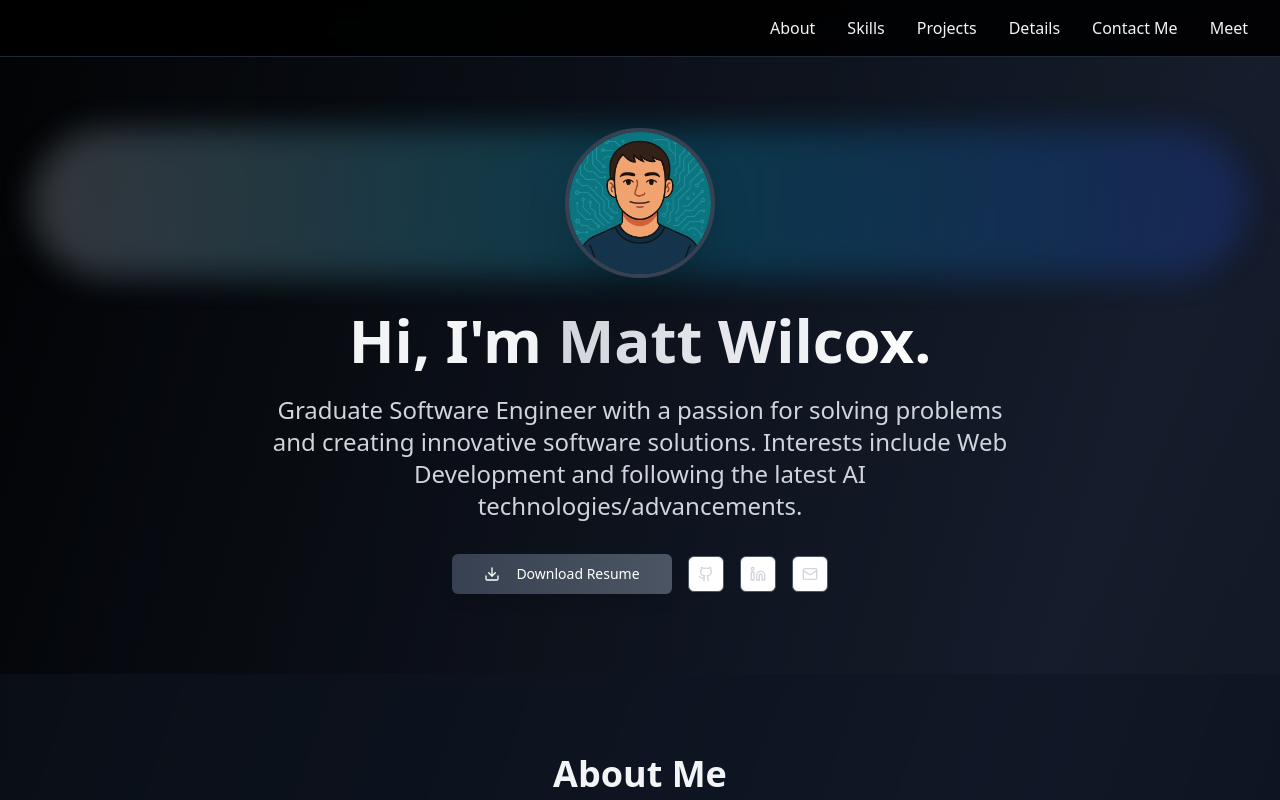
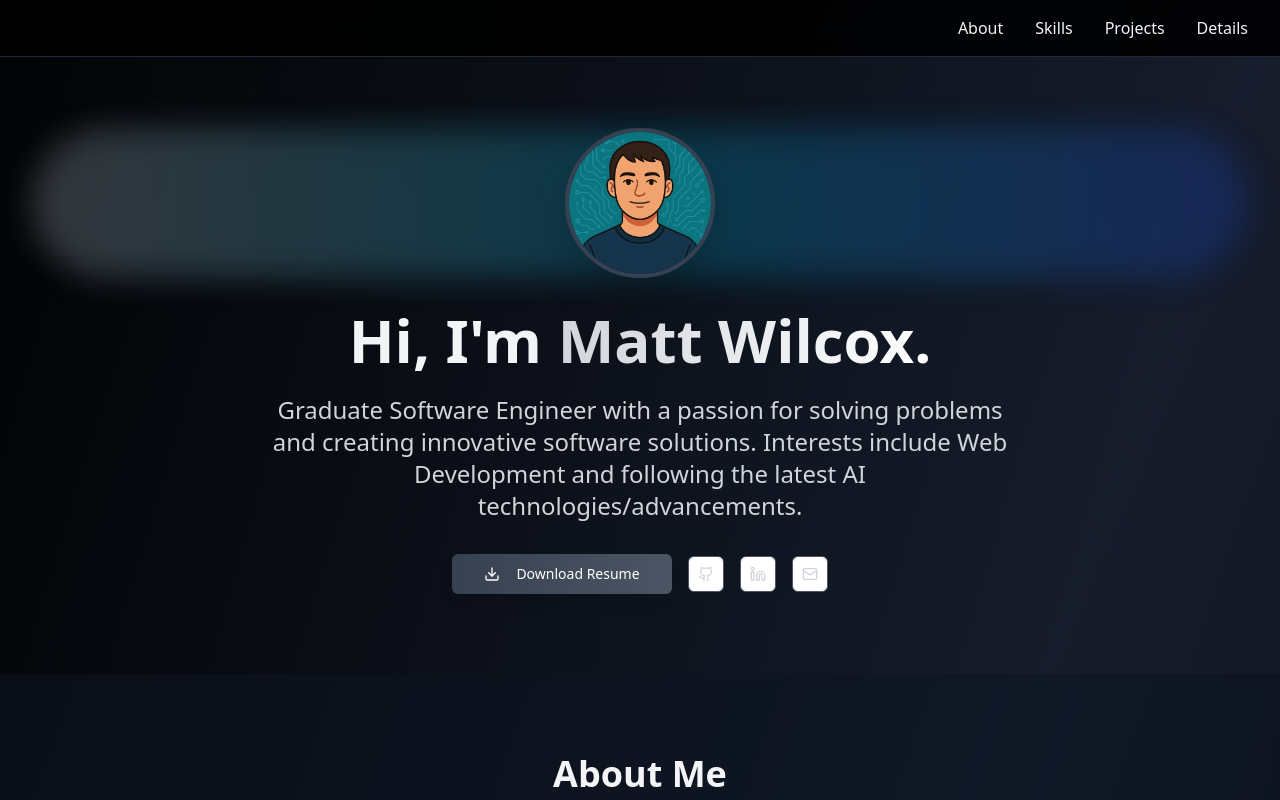
Before and after one commit to MattMW04/Matt-Wilcox-Portfolio-Site, a Next.js app: page / in a window 1280 px wide. Shown: the top 800 px of the page. Built offline with nearby package versions, Linux system fonts and the light colour scheme.

Commit message:
Removed Meet and Contact page from Header

```diff
--- a/app/components/header.tsx
+++ b/app/components/header.tsx
@@ -1,5 +1,4 @@
 "use client";
-import Link from "next/link";
 import { useState } from "react";
 
 export default function Header() {
@@ -43,20 +42,7 @@ export default function Header() {
                             Details
                             <span className="absolute -bottom-1 left-0 w-0 h-0.5 bg-gray-100 transition-all duration-300 group-hover:w-full"></span>
                         </a>
-                        <Link
-                            href="/contact"
-                            className="text-gray-100 hover:text-blue-300 transition-colors duration-300 relative group"
-                        >
-                            Contact Me
-                            <span className="absolute -bottom-1 left-0 w-0 h-0.5 bg-gray-100 transition-all duration-300 group-hover:w-full"></span>
-                        </Link>
-                        <Link
-                            href="/meet"
-                            className="text-gray-100 hover:text-blue-300 transition-colors duration-300 relative group"
-                        >
-                            Meet
-                            <span className="absolute -bottom-1 left-0 w-0 h-0.5 bg-gray-100 transition-all duration-300 group-hover:w-full"></span>
-                        </Link>
+
                     </div>
 
                     {/* Hamburger Button for Mobile */}
@@ -130,20 +116,6 @@ export default function Header() {
                         >
                             Details
                         </a>
-                        <Link
-                            href="/contact"
-                            className="text-gray-100 hover:text-blue-300 transition-colors duration-300"
-                            onClick={() => setSidebarOpen(false)}
-                        >
-                            Contact Me
-                        </Link>
-                        <Link
-                            href="/meet"
-                            className="text-gray-100 hover:text-blue-300 transition-colors duration-300"
-                            onClick={() => setSidebarOpen(false)}
-                        >
-                            Meet
-                        </Link>
                     </nav>
                 </div>
             </div>
```
